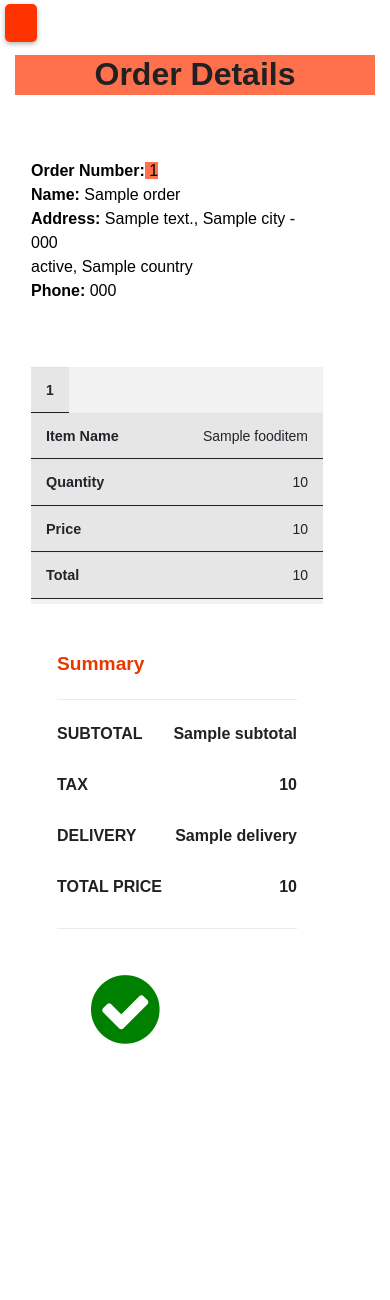
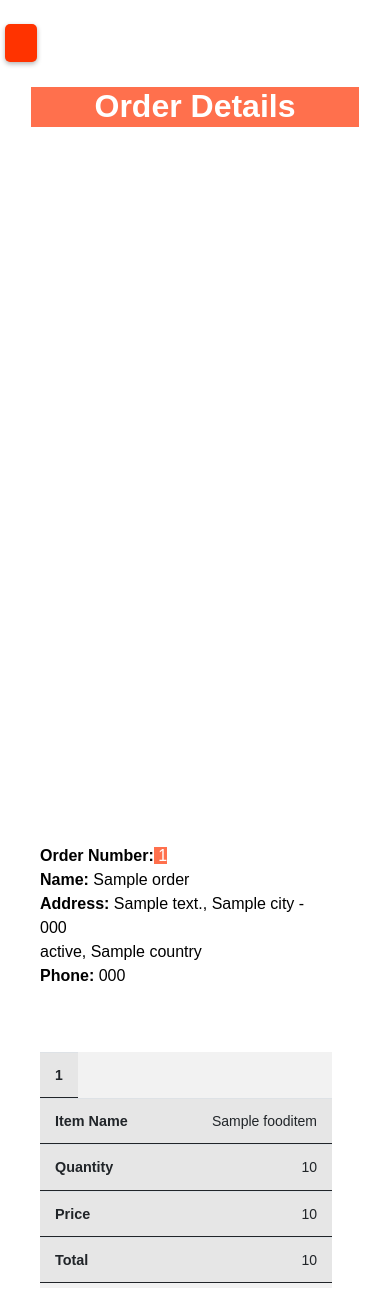
Before and after one commit to khanalao/khanalao2024, a Django app: template templates/customers/order_detail.html in a window 390 px wide. Shown: the part 56-1356 px from the top of the page. Run offline with Django 5.2, Linux system fonts and the light colour scheme; the template is opened without the code that fills it: most values are stand-ins (such as "Sample title", 1, 10 or a date in 2020); some libraries are stand-ins or nearby versions; some web fonts are replaced.

Commit message:
Initialize commit

```diff
--- a/khanalao_main/static/css/myorders.css
+++ b/khanalao_main/static/css/myorders.css
@@ -1,3 +1,6 @@
+  .content-wrapper{
+    margin-left: 300px;
+    }
   @media (max-width: 393px) and (max-height: 714px) {
     .content-wrapper {
       margin-left: -10px;
--- a/khanalao_main/static/css/order_detail.css
+++ b/khanalao_main/static/css/order_detail.css
@@ -1,7 +1,12 @@
+ .content-wrapper{
+    margin-left: 300px;
+    }
+
  @media (max-width: 767px) {
 
     .content-wrapper{
       background: white;
+      margin-left: 0px;
       }
 
     .main-panel {
@@ -12,6 +17,7 @@
       font-size: 2rem; /* Make the heading smaller */
       text-align: center;
       background: #ff704d;
+      color: white;
       height:40px;
     }
 
--- a/templates/customers/order_detail.html
+++ b/templates/customers/order_detail.html
@@ -18,9 +18,10 @@
   {% include 'includes/c_sidebar.html' %}
   <div class="main-panel mb-5">
 
-    <h2 class="text-dark font-weight-bold mb-2 mt-5">Order Details</h2>
+
 
     <div class="row content-wrapper d-xl-flex justify-content-between align-items-start">
+      <h2 class="font-weight-bold mb-2 mt-5">Order Details</h2>
       <div class="row">
         <div class="col-sm-12">
           <div class="row d-flex justify-content-center align-items-center h-100 mb-5">
@@ -34,7 +35,7 @@
                         <div class="d-flex flex-column align-items-start mb-5">
                           <div style="margin-top: 0px;">
                             <p style="color:black; font-size:16px;">
-                              <strong>Order Number:</strong><span style="background: #ff704d;"> {{ order.order_number }} </span><br>
+                              <strong>Order Number:</strong><span style="background: #ff704d; color:white;"> {{ order.order_number }} </span><br>
                               <strong>Name:</strong> {{ order.name }} <br>
                               <strong>Address:</strong> {{ order.address }}, {{ order.city }} - {{ order.pin_code }} <br>
                               {{ order.state }}, {{ order.country }} <br>
--- a/templates/includes/c_sidebar.html
+++ b/templates/includes/c_sidebar.html
@@ -15,7 +15,7 @@
 
     .toggle-sidebar {
         position: fixed;
-        top: 60px; /* Adjusted to be below the top nav */
+        top: 80px; /* Adjusted to be below the top nav */
         left: 5px;
         z-index: 1000; /* Ensure it stays above other content */
         font-size: 1rem;
--- a/templates/includes/r_sidebar.html
+++ b/templates/includes/r_sidebar.html
@@ -18,7 +18,7 @@
 
     .toggle-sidebar {
         position: fixed;
-        top: 60px;
+        top: 80px;
         left: 10px;
         z-index: 1000;
         font-size: 1rem;
--- a/templates/marketplace/rest_details.html
+++ b/templates/marketplace/rest_details.html
@@ -7,7 +7,7 @@
 </style>
 
 <!-- Toggle button for sidebar -->
-<button id="toggleSidebar" class="btn btn-primary" style="margin-top: 20px;">Menu</button>
+<button id="toggleSidebar" class="btn btn-primary" style="">Menu</button>
 
 <div class="container-fluid" style="margin-top: 80px; margin-left: 20px;">
     <div class="row">
--- a/templates/restaurant/foodItems_by_category.html
+++ b/templates/restaurant/foodItems_by_category.html
@@ -9,7 +9,6 @@
 <link href="{% static 'css/registrationstyle.css' %}" rel="stylesheet" />
 
 <style>
-
     .content-wrapper {
     margin-left: 300px;
     }
@@ -102,7 +101,6 @@
       justify-content: flex-end;
       gap: 5px; /* Small gap between buttons */
     }
-
  }
 </style>
 
@@ -119,9 +117,6 @@
 
 </div>
 </div>
-
-
-
 
 <div class="col-xl-12" style="color: black;">
 
--- a/templates/restaurant/myorders.html
+++ b/templates/restaurant/myorders.html
@@ -19,7 +19,7 @@
     <div class="content-wrapper">
       {% include 'includes/cover.html' %}
       <div class="d-xl-flex justify-content-between align-items-start">
-        <h2 class="text-dark font-weight-bold mb-2 mt-3">Orders Received</h2>
+        <h2 class="font-weight-bold mb-2 mt-3">Orders Received</h2>
       </div>
       <div class="row">
         <div class="col-md-12">
--- a/templates/restaurant/rest_order_detail.html
+++ b/templates/restaurant/rest_order_detail.html
@@ -19,9 +19,10 @@
     <div class="content-wrapper">
       {% include 'includes/cover.html' %}
     </div>
-    <h2 class="font-weight-bold mt-2">Order Details</h2>
+
 
     <div class="row content-wrapper d-xl-flex justify-content-between align-items-start">
+      <h2 class="font-weight-bold mt-2">Order Details</h2>
       <div class="row">
         <div class="col-sm-12">
           <div class="row d-flex justify-content-center align-items-center h-100 mb-5">
```
Also changed, not shown: khanalao_main/static/css/rest_details.css (+9 -2 lines), templates/customers/cprofile.html (+11 -0 lines), templates/home.html (+21 -3 lines).
